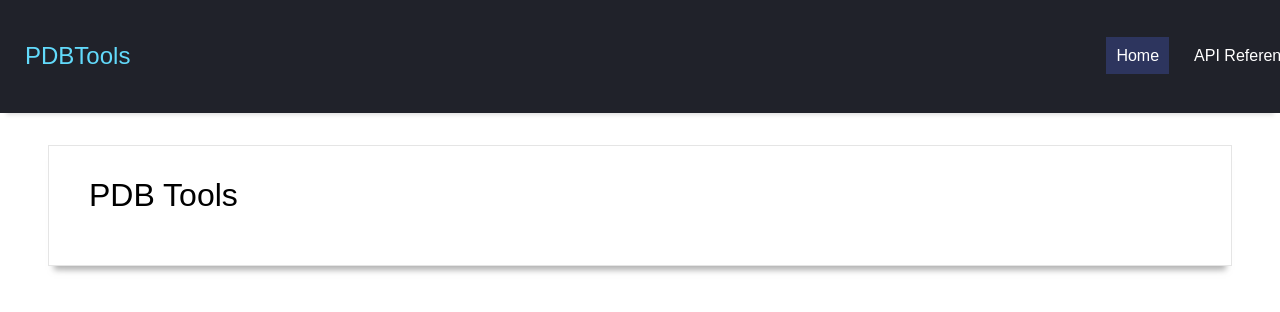
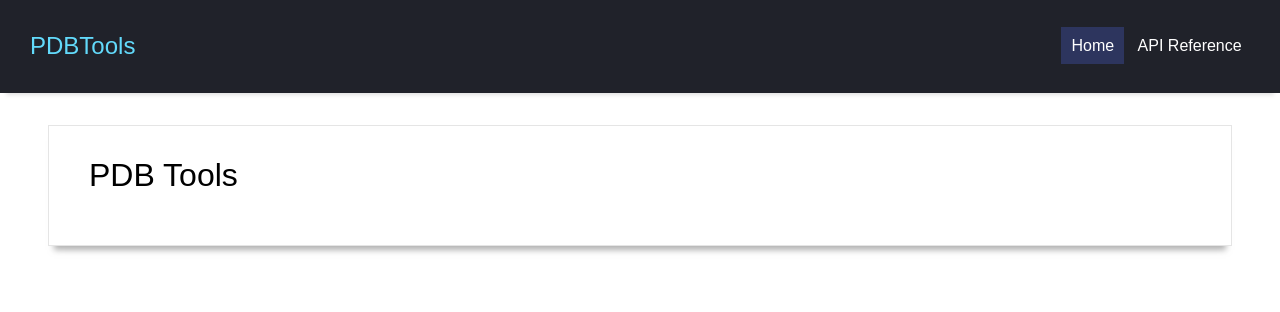
Before and after one commit to jtx007/CDSTools, a Gatsby site: page / in a window 1280 px wide. Built offline with nearby package versions, Linux system fonts and the light colour scheme; Gatsby itself is replaced by a stand-in of ours.

Commit message:
altered styling/formatting of navbar

```diff
--- a/src/styles/styles.css
+++ b/src/styles/styles.css
@@ -11,6 +11,7 @@ body{
 
 .navLogo {
   color: #62DAFB;
+  margin-left: 30px;
 }
 
 .navLogo:hover {
@@ -43,10 +44,6 @@ h1, h2, h3, h4, h5, h6 {
   display: flex;
   flex-flow: row wrap;
   margin: 0;
-  padding-left: 25px;
-  padding-right: 10px;
-  padding-top: 10px;
-  padding-bottom: 10px;
 
   justify-content: space-between;
   align-items: center;
@@ -56,13 +53,13 @@ h1, h2, h3, h4, h5, h6 {
 .navlinksContainer {
   display: flex;
   flex-flow: row;
-  justify-content: space-evenly;
+  justify-content: space-around;
   list-style-type: none;
-  padding: 0;
-  margin-right: 20px;
-  width: 12vw;
+  width: 15vw;
+  padding-left: 10px;
+  padding-right: 10px;
   color: #62DAFB;
-
+  margin-right: 30px;
 }
 
 
@@ -77,9 +74,9 @@ h1, h2, h3, h4, h5, h6 {
 }
 
 .navlink {
-  margin-left: 10px;
-  margin-right: 15px;
   white-space: nowrap;
+  width: 8vw;
+  text-align: center;
 }
 
 .blog-post-container {
```
